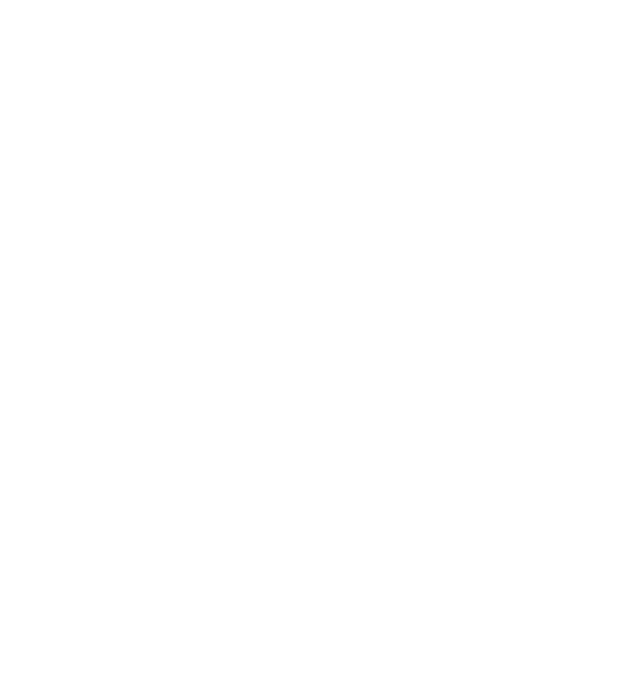
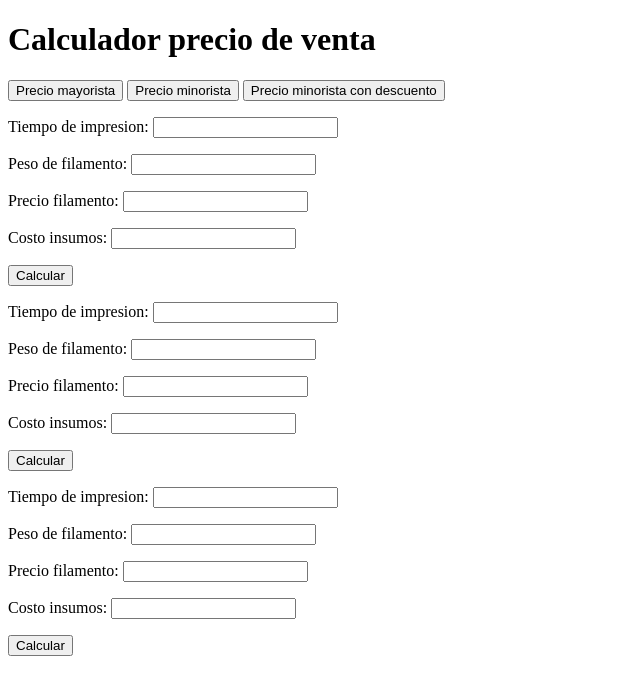
Before and after one commit to nicolas-abrahan/Entrega-2JS, a plain HTML site: page index.html in a window 1280 px wide. Shown: the whole page, without its empty margins (0-640 px from the left). Drawn offline with Linux system fonts and the light colour scheme; files that its build step writes are made by us from their sources.

Commit message:
nuevocommit

```diff
--- a/index.html
+++ b/index.html
@@ -3,10 +3,86 @@
   <head>
     <meta charset="UTF-8" />
     <meta name="viewport" content="width=device-width, initial-scale=1.0" />
-    <title>Document</title>
+    <title>Calculadora 3D</title>
     <link rel="stylesheet" href="css/styles.css" />
   </head>
   <body>
+    <h1>Calculador precio de venta</h1>
+    <div>
+      <button id="mayorista">Precio mayorista</button>
+      <button id="minorista">Precio minorista</button>
+      <button id="descuento">Precio minorista con descuento</button>
+    </div>
+
+    <div id="fomMayorista">
+      <form id="formMay">
+        <p>
+          <label for="tiempo">Tiempo de impresion: </label>
+          <input type="text" id="time" required />
+        </p>
+        <p>
+          <label for="peso">Peso de filamento: </label>
+          <input type="text" id="cantidad" required />
+        </p>
+        <p>
+          <label for="costo">Precio filamento:</label>
+          <input type="text" id="precio" required />
+        </p>
+        <p>
+          <label for="insumos">Costo insumos:</label>
+          <input type="text" id="insumo" required />
+        </p>
+
+        <button type="submit" id="btnCalcular">Calcular</button>
+      </form>
+    </div>
+
+    <div id="fomMinorista">
+      <form id="formMin">
+        <p>
+          <label for="tiempo">Tiempo de impresion: </label>
+          <input type="text" id="time" required />
+        </p>
+        <p>
+          <label for="peso">Peso de filamento: </label>
+          <input type="text" id="cantidad" required />
+        </p>
+        <p>
+          <label for="costo">Precio filamento:</label>
+          <input type="text" id="precio" required />
+        </p>
+        <p>
+          <label for="insumos">Costo insumos:</label>
+          <input type="text" id="insumo" required />
+        </p>
+
+        <button type="submit" id="btnCalcular">Calcular</button>
+      </form>
+    </div>
+
+    <div id="fomDesceunto">
+      <form id="formDesc">
+        <p>
+          <label for="tiempo">Tiempo de impresion: </label>
+          <input type="text" id="time" required />
+        </p>
+        <p>
+          <label for="peso">Peso de filamento: </label>
+          <input type="text" id="cantidad" required />
+        </p>
+        <p>
+          <label for="costo">Precio filamento:</label>
+          <input type="text" id="precio" required />
+        </p>
+        <p>
+          <label for="insumos">Costo insumos:</label>
+          <input type="text" id="insumo" required />
+        </p>
+
+        <button type="submit" id="btnCalcular">Calcular</button>
+      </form>
+    </div>
+
     <script src="./main.js"></script>
   </body>
 </html>
--- a/main.js
+++ b/main.js
@@ -0,0 +1,79 @@
+function FormMayo() {
+  document.getElementById(fomMayorista).style.display = "block";
+  document.getElementById(fomMinorista).style.display = "none";
+  document.getElementById(fomDescuento).style.display = "none";
+}
+function FormMino() {
+  document.getElementById(fomMayorista).style.display = "none";
+  document.getElementById(fomMinorista).style.display = "block";
+  document.getElementById(fomDescuento).style.display = "none";
+}
+function FormDes() {
+  document.getElementById(fomMayorista).style.display = "none";
+  document.getElementById(fomMinorista).style.display = "none";
+  document.getElementById(fomDescuento).style.display = "block";
+}
+
+document.addEventListener("DOMContentLoaded", function () {
+  document.getElementById(fomMayorista).style.display = "none";
+  document.getElementById(fomMinorista).style.display = "none";
+
+  document.getElementById(fomDescuento).style.display = "none";
+
+  document.getElementById(mayorista).addEventListener("click", FormMayo);
+  document.getElementById(minorista).addEventListener("click", FormMino);
+  document.getElementById(descuento).addEventListener("click", FormDes);
+});
+
+let time = parseFloat(getElementById(time));
+let cantidad = parseFloat(getElementById(cantidad));
+let precio = parseFloat(getElementById(precio));
+
+/*function iniciarCalculadora() {
+  let tiempo = parseFloat(prompt(`Ingrese tiempo de impresion en minutos`));
+  let precioFilamento = parseFloat(
+    prompt(`Ingrese el precio del filamento por kg`)
+  );
+  let peso = parseFloat(prompt(`Ingrese peso de impresion en gramos`));
+  insumos();
+  margenGanancia();
+  let costoEnergia = (gastosFijos.precioKWh * tiempo) / 60;
+  let costoDesgaste = (gastosFijos.desgasteMaquina * tiempo) / 60;
+  let costoPlastico = (peso * precioFilamento) / 1000;
+  let precioVenta =
+    (costoDesgaste + costoEnergia + costoPlastico + gastosFijos.insu) *
+    gastosFijos.margenVenta;
+
+  alert("tu precio de venta es: " + precioVenta);
+}
+
+function margenGanancia() {
+  let margen = prompt(`Que tipo de venta es ?
+        0. Mayorista
+        1. Minorista
+        2. Minorista con descuento`);
+
+  switch (margen) {
+    case "0":
+      gastosFijos.margenVenta = 3;
+      break;
+    case "1":
+      gastosFijos.margenVenta = 5;
+      break;
+    case "2":
+      gastosFijos.margenVenta = 4;
+      break;
+  }
+}
+function insumos() {
+  let consultaInsumo = prompt(`utiliza algun insumno?
+        0. Si
+        1. No`);
+
+  if (consultaInsumo == 0) {
+    gastosFijos.insu = parseFloat(prompt(`Ingrese monto de los insumos`));
+  } else {
+    gastosFijos.insu = 0;
+  }
+}
+*/
```
